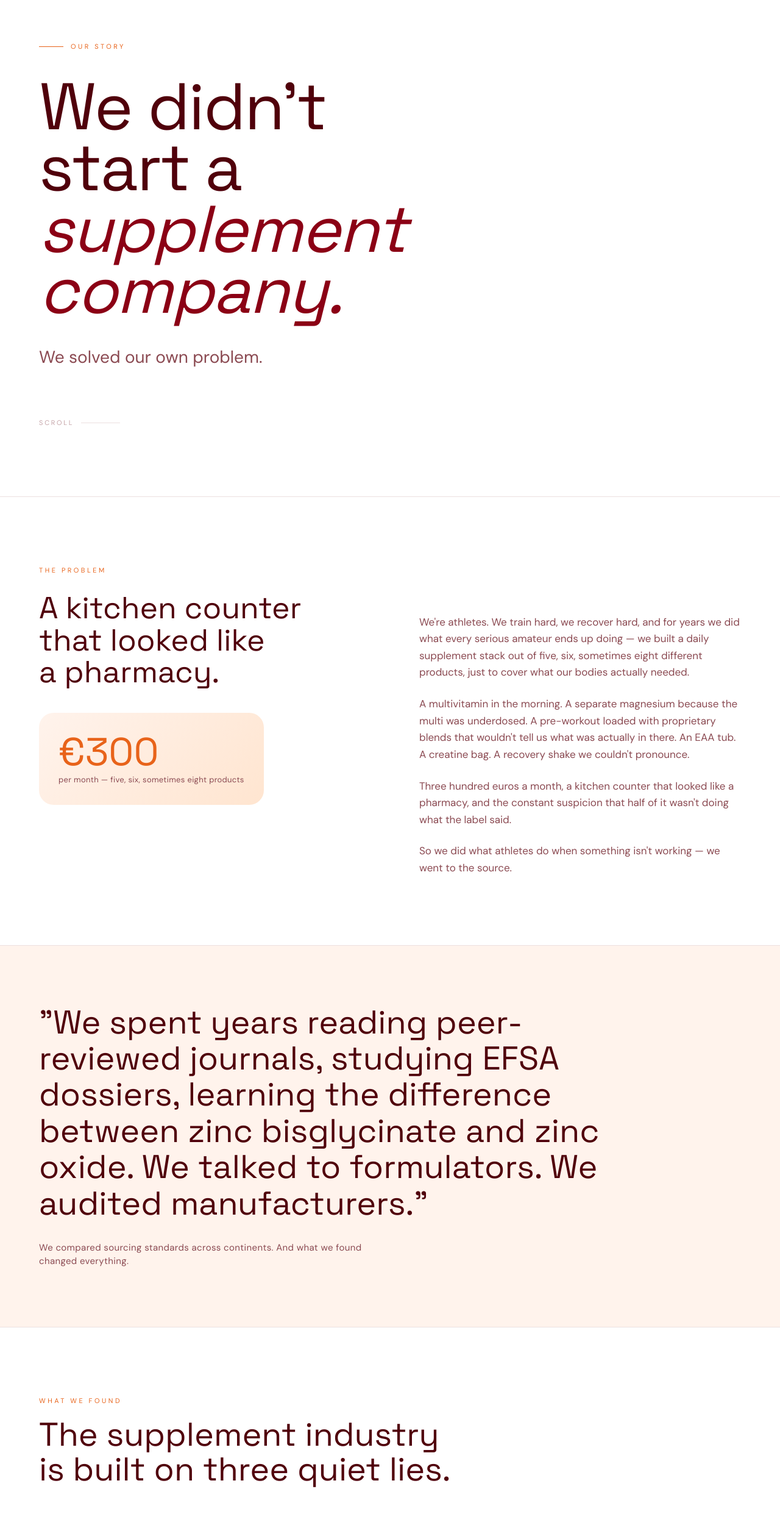
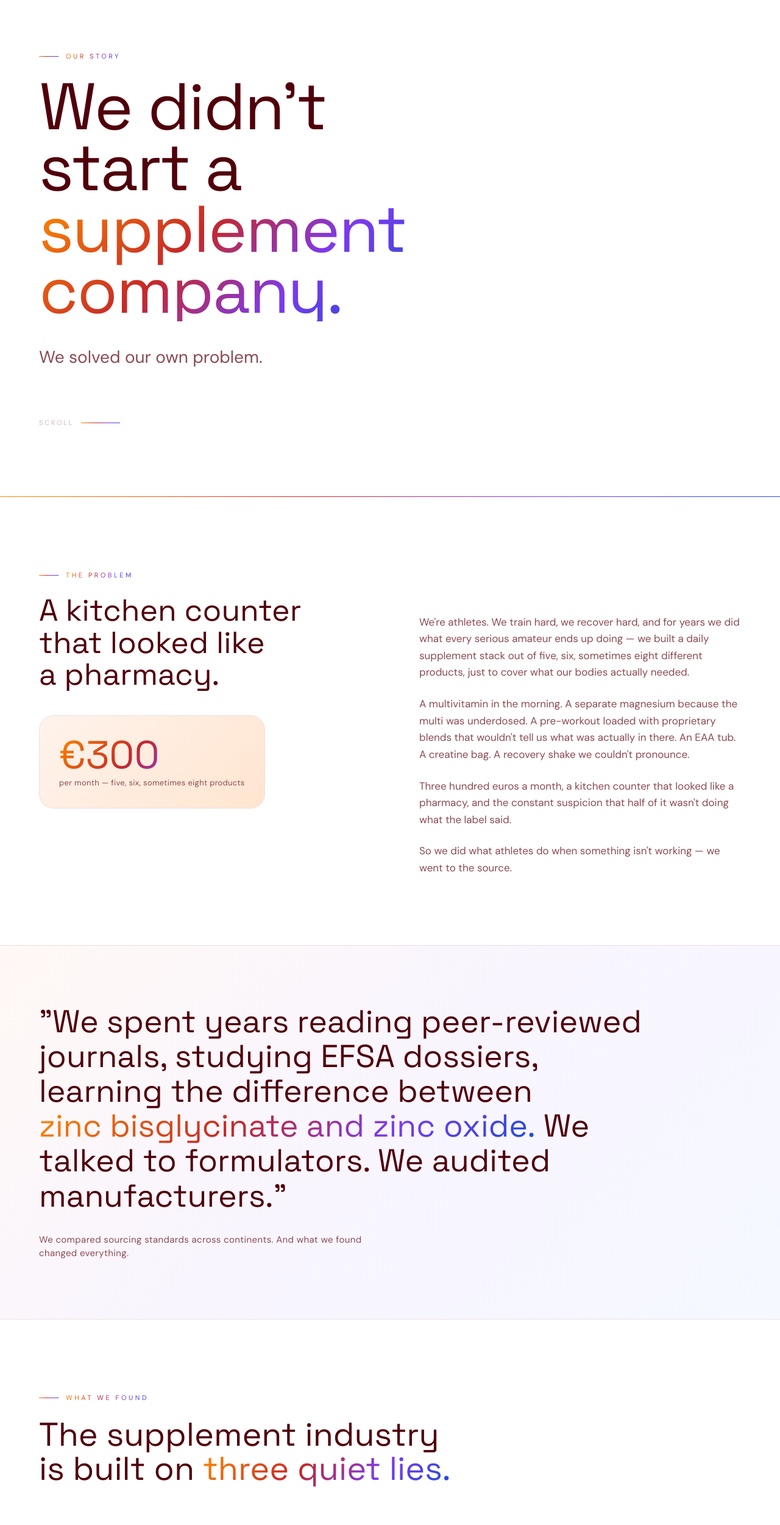
Before and after one commit to Sandu2006a/LIFECODE, a Next.js app in the folder web/: page /about in a window 1280 px wide. Shown: the part 100-2601 px from the top of the page at 61% size. Built offline with nearby package versions, Linux system fonts and the light colour scheme; no server answers.

Commit message:
About page: multicolor gradient + Header with profile

```diff
--- a/web/app/about/page.jsx
+++ b/web/app/about/page.jsx
@@ -4,6 +4,20 @@ import { useEffect, useRef } from 'react';
 import Link from 'next/link';
 import { gsap } from 'gsap';
 import { ScrollTrigger } from 'gsap/ScrollTrigger';
+import Header from '@/components/Header';
+
+const BOX_G = 'linear-gradient(135deg, #FF8A00 0%, #C62828 40%, #7C3AED 70%, #1D4ED8 100%)';
+
+function GradientText({ children, className = '' }) {
+  return (
+    <span
+      className={`bg-clip-text text-transparent inline-block ${className}`}
+      style={{ backgroundImage: BOX_G }}
+    >
+      {children}
+    </span>
+  );
+}
 
 const PRINCIPLES = [
   { num: '01', text: 'Clinical doses, every time.' },
@@ -14,15 +28,15 @@ const PRINCIPLES = [
 ];
 
 const PHASES = [
-  { name: 'Morning Pak', status: 'live', accent: '#E8631A', desc: 'Sets the day. Clinically dosed vitamins, minerals, and methylated B-complex for performance and immune function.' },
-  { name: 'Anabolic Recovery', status: 'live', accent: '#C62828', desc: 'Rebuilds it. EAAs, creatine, HMB, tart cherry — everything the body needs post-training.' },
-  { name: 'Pre-Workout', status: 'soon', accent: '#8B4A52', desc: 'Coming next. Science-backed focus and power output, without the crash.' },
-  { name: 'Endurance Gel', status: 'soon', accent: '#8B4A52', desc: 'Coming next. Sustained energy for long efforts, transparently dosed.' },
+  { name: 'Morning Pak',        status: 'live', desc: 'Sets the day. Clinically dosed vitamins, minerals, and methylated B-complex for performance and immune function.' },
+  { name: 'Anabolic Recovery',  status: 'live', desc: 'Rebuilds it. EAAs, creatine, HMB, tart cherry — everything the body needs post-training.' },
+  { name: 'Pre-Workout',        status: 'soon', desc: 'Coming next. Science-backed focus and power output, without the crash.' },
+  { name: 'Endurance Gel',      status: 'soon', desc: 'Coming next. Sustained energy for long efforts, transparently dosed.' },
 ];
 
 const LIES = [
-  { num: '01', title: 'Underdosing', body: 'Active ingredients at 5–10% of the effective dose — enough to list on the label, not enough to do anything.' },
-  { num: '02', title: 'Proprietary blends', body: "A branded blend name instead of ingredient amounts. Hiding what's actually in there — and how little." },
+  { num: '01', title: 'Underdosing',           body: 'Active ingredients at 5–10% of the effective dose — enough to list on the label, not enough to do anything.' },
+  { num: '02', title: 'Proprietary blends',    body: "A branded blend name instead of ingredient amounts. Hiding what's actually in there — and how little." },
   { num: '03', title: 'Artificial sweeteners', body: 'Sucralose, acesulfame-K, aspartame. In products that charge premium prices. On top of everything else.' },
 ];
 
@@ -34,6 +48,20 @@ const WHO = [
   'Demands clinical doses. Every time.',
 ];
 
+function Eyebrow({ children }) {
+  return (
+    <div className="inline-flex items-center gap-3 mb-6">
+      <span className="h-px w-8 flex-shrink-0" style={{ background: BOX_G }} />
+      <span
+        className="font-body text-[11px] tracking-[0.32em] uppercase bg-clip-text text-transparent"
+        style={{ backgroundImage: BOX_G }}
+      >
+        {children}
+      </span>
+    </div>
+  );
+}
+
 export default function AboutPage() {
   const heroRef = useRef(null);
 
@@ -44,7 +72,7 @@ export default function AboutPage() {
     if (heroEls?.length) {
       gsap.fromTo(heroEls,
         { opacity: 0, y: 44 },
-        { opacity: 1, y: 0, duration: 1.1, ease: 'power3.out', stagger: 0.14, delay: 0.25 }
+        { opacity: 1, y: 0, duration: 1.1, ease: 'power3.out', stagger: 0.14, delay: 0.35 }
       );
     }
 
@@ -60,47 +88,49 @@ export default function AboutPage() {
   }, []);
 
   return (
+    <>
+      <Header />
+
       <main className="bg-lc-white text-lc-maroon overflow-x-hidden">
 
-      {/* ─── HERO ─────────────────────────────────────────────── */}
-      <section ref={heroRef} className="pt-40 pb-28 px-8 md:px-16 max-w-[1440px] mx-auto">
-        <div data-h className="inline-flex items-center gap-3 mb-10">
-          <span className="h-px w-10 bg-lc-orange" />
-          <span className="font-body text-[11px] tracking-[0.32em] uppercase text-lc-orange">Our Story</span>
+        {/* ─── HERO ────────────────────────────────────────────── */}
+        <section ref={heroRef} className="pt-44 pb-28 px-8 md:px-16 max-w-[1440px] mx-auto">
+          <div data-h>
+            <Eyebrow>Our Story</Eyebrow>
           </div>
 
-        <h1 data-h className="font-sans font-700 text-[56px] md:text-[86px] lg:text-[108px] leading-[0.93] tracking-[-0.02em] text-lc-maroon">
-          We didn't<br />
-          start a<br />
-          <span className="text-lc-crimson italic">supplement<br />company.</span>
+          <h1 data-h className="font-sans font-700 text-[56px] md:text-[86px] lg:text-[108px] leading-[0.93] tracking-[-0.02em]">
+            <span className="text-lc-maroon">We didn't<br />start a<br /></span>
+            <GradientText>supplement<br />company.</GradientText>
           </h1>
 
           <p data-h className="mt-10 font-body text-[22px] md:text-[28px] text-lc-maroon-dim max-w-lg leading-snug">
             We solved our own problem.
           </p>
 
-        {/* Scroll cue */}
-        <div data-h className="mt-20 flex items-center gap-3 text-lc-maroon-dim/50">
+          <div data-h className="mt-20 flex items-center gap-3 text-lc-maroon-dim/40">
             <span className="font-body text-[11px] tracking-[0.25em] uppercase">Scroll</span>
-          <span className="h-px w-16 bg-lc-line-light" />
+            <span className="h-px w-16" style={{ background: BOX_G }} />
           </div>
         </section>
 
-      <div className="h-px bg-lc-line-light" />
+        <div className="h-px" style={{ background: BOX_G }} />
 
-      {/* ─── THE PROBLEM ──────────────────────────────────────── */}
+        {/* ─── THE PROBLEM ─────────────────────────────────────── */}
         <section className="py-28 px-8 md:px-16 max-w-[1440px] mx-auto">
           <div className="grid md:grid-cols-2 gap-16 lg:gap-24 items-start">
 
             <div data-s>
-            <span className="font-body text-[11px] tracking-[0.32em] uppercase text-lc-orange block mb-7">The Problem</span>
+              <Eyebrow>The Problem</Eyebrow>
               <h2 className="font-sans font-700 text-[38px] md:text-[50px] leading-[1.05] text-lc-maroon mb-10">
                 A kitchen counter<br />that looked like<br />a pharmacy.
               </h2>
-            {/* Stat card */}
-            <div className="rounded-3xl p-8 inline-block"
+              <div className="rounded-3xl p-8 inline-block border border-lc-line-light"
                 style={{ background: 'linear-gradient(135deg,#FFF3EC 0%,#FFE5D0 100%)' }}>
-              <span className="font-sans font-700 text-[64px] leading-none text-lc-orange block">€300</span>
+                <span className="font-sans font-700 text-[64px] leading-none block bg-clip-text text-transparent"
+                  style={{ backgroundImage: BOX_G }}>
+                  €300
+                </span>
                 <span className="font-body text-[13px] text-lc-maroon-dim tracking-wide mt-1 block">
                   per month — five, six, sometimes eight products
                 </span>
@@ -120,11 +150,14 @@ export default function AboutPage() {
           </div>
         </section>
 
-      {/* ─── PULLED QUOTE ─────────────────────────────────────── */}
-      <section className="py-24 px-8 md:px-16 bg-lc-orange-light border-y border-lc-line-light">
+        {/* ─── PULLED QUOTE ────────────────────────────────────── */}
+        <section className="py-24 px-8 md:px-16 border-y border-lc-line-light"
+          style={{ background: 'linear-gradient(135deg,#FFF8F5 0%,#F8F5FF 50%,#F5F8FF 100%)' }}>
           <div className="max-w-[1440px] mx-auto">
-          <p data-s className="font-sans font-700 text-[26px] md:text-[40px] lg:text-[54px] leading-[1.1] text-lc-maroon max-w-5xl">
-            "We spent years reading peer-reviewed journals, studying EFSA dossiers, learning the difference between zinc bisglycinate and zinc oxide. We talked to formulators. We audited manufacturers."
+            <p data-s className="font-sans font-700 text-[26px] md:text-[40px] lg:text-[52px] leading-[1.1] text-lc-maroon max-w-5xl">
+              "We spent years reading peer-reviewed journals, studying EFSA dossiers, learning the difference between{' '}
+              <GradientText>zinc bisglycinate and zinc oxide.</GradientText>{' '}
+              We talked to formulators. We audited manufacturers."
             </p>
             <p data-s className="mt-8 font-body text-[15px] text-lc-maroon-dim tracking-wide max-w-xl">
               We compared sourcing standards across continents. And what we found changed everything.
@@ -132,21 +165,29 @@ export default function AboutPage() {
           </div>
         </section>
 
-      {/* ─── THREE LIES ───────────────────────────────────────── */}
+        {/* ─── THREE LIES ──────────────────────────────────────── */}
         <section className="py-28 px-8 md:px-16 max-w-[1440px] mx-auto">
           <div data-s className="mb-16">
-          <span className="font-body text-[11px] tracking-[0.32em] uppercase text-lc-orange block mb-5">What We Found</span>
+            <Eyebrow>What We Found</Eyebrow>
             <h2 className="font-sans font-700 text-[36px] md:text-[54px] leading-[1.05] text-lc-maroon">
-            The supplement industry<br />is built on three quiet lies.
+              The supplement industry<br />is built on{' '}
+              <GradientText>three quiet lies.</GradientText>
             </h2>
           </div>
 
           <div className="grid md:grid-cols-3 gap-5 mb-14">
             {LIES.map(({ num, title, body }) => (
               <div key={num} data-s
-              className="rounded-3xl border border-lc-line-light p-9 group hover:border-lc-orange/40 hover:bg-lc-orange-light transition-all duration-300">
-              <span className="font-sans font-700 text-[11px] tracking-[0.3em] text-lc-orange/50 block mb-5">{num}</span>
-              <h3 className="font-sans font-700 text-[26px] text-lc-crimson mb-4 leading-tight">{title}</h3>
+                className="rounded-3xl border border-lc-line-light p-9 group hover:shadow-lg transition-all duration-300"
+                style={{ '--hover-border': 'transparent' }}
+                onMouseEnter={e => e.currentTarget.style.borderColor = 'transparent'}
+                onMouseLeave={e => e.currentTarget.style.borderColor = ''}
+              >
+                <GradientText className="font-sans font-700 text-[11px] tracking-[0.3em] block mb-5">{num}</GradientText>
+                <h3 className="font-sans font-700 text-[26px] text-lc-maroon mb-4 leading-tight bg-clip-text text-transparent"
+                  style={{ backgroundImage: BOX_G }}>
+                  {title}
+                </h3>
                 <p className="font-body text-[15px] text-lc-maroon-dim leading-relaxed">{body}</p>
               </div>
             ))}
@@ -154,58 +195,65 @@ export default function AboutPage() {
 
           <p data-s className="font-body text-[18px] text-lc-maroon-dim max-w-2xl leading-relaxed">
             The brands that don't lie cost €60–90 a product — and you still need four of them to run a real protocol.{' '}
-          <span className="text-lc-maroon font-700">So we stopped looking. We built it ourselves.</span>
+            <span className="font-700 bg-clip-text text-transparent" style={{ backgroundImage: BOX_G }}>
+              So we stopped looking. We built it ourselves.
+            </span>
           </p>
         </section>
 
-      {/* ─── THE SYSTEM ───────────────────────────────────────── */}
-      <section className="py-28 px-8 md:px-16" style={{ background: '#50000B' }}>
+        {/* ─── THE SYSTEM ──────────────────────────────────────── */}
+        <section className="py-28 px-8 md:px-16" style={{ background: '#0D0D0F' }}>
           <div className="max-w-[1440px] mx-auto">
             <div data-s className="mb-16">
-            <span className="font-body text-[11px] tracking-[0.32em] uppercase text-lc-orange block mb-5">Where We Start</span>
+              <div className="inline-flex items-center gap-3 mb-6">
+                <span className="h-px w-8" style={{ background: BOX_G }} />
+                <span className="font-body text-[11px] tracking-[0.32em] uppercase bg-clip-text text-transparent"
+                  style={{ backgroundImage: BOX_G }}>
+                  Where We Start
+                </span>
+              </div>
               <h2 className="font-sans font-700 text-[36px] md:text-[54px] leading-[1.05] text-white max-w-2xl">
-              A complete daily<br />performance system<br />across four phases.
+                A complete daily<br />performance system<br />
+                <GradientText>across four phases.</GradientText>
               </h2>
-            <p className="mt-6 font-body text-[17px] text-white/55 max-w-lg leading-relaxed">
+              <p className="mt-6 font-body text-[17px] text-white/50 max-w-lg leading-relaxed">
                 Each phase is a single stick. Clinically dosed, naturally sweetened, fully transparent. The work of an eight-product stack — in four sticks.
               </p>
             </div>
 
             <div className="grid md:grid-cols-2 lg:grid-cols-4 gap-4">
-            {PHASES.map(({ name, status, accent, desc }) => (
+              {PHASES.map(({ name, status, desc }, i) => (
                 <div key={name} data-s
-                className={`rounded-3xl p-8 border transition-colors duration-300
+                  className={`rounded-3xl p-8 border transition-all duration-300
                     ${status === 'live'
                       ? 'border-white/10 bg-white/[0.06] hover:bg-white/10'
-                    : 'border-white/5 bg-white/[0.02] opacity-50'}`}
+                      : 'border-white/5 bg-white/[0.02] opacity-40'}`}
                 >
                   <span
-                  className="font-body text-[10px] tracking-[0.28em] uppercase px-3 py-1.5 rounded-full inline-block mb-6"
-                  style={{
-                    color: status === 'live' ? accent : '#8B4A52',
-                    background: status === 'live' ? `${accent}25` : 'rgba(139,74,82,0.18)',
-                  }}
+                    className="font-body text-[10px] tracking-[0.28em] uppercase px-3 py-1.5 rounded-full inline-block mb-6 bg-clip-text text-transparent"
+                    style={{ backgroundImage: status === 'live' ? BOX_G : 'linear-gradient(90deg,#888,#666)', border: '1px solid rgba(255,255,255,0.1)' }}
                   >
                     {status === 'live' ? 'Available Now' : 'Coming Soon'}
                   </span>
                   <h3 className="font-sans font-700 text-[22px] text-white mb-3 leading-tight">{name}</h3>
-                <p className="font-body text-[14px] text-white/45 leading-relaxed">{desc}</p>
+                  <p className="font-body text-[14px] text-white/40 leading-relaxed">{desc}</p>
                 </div>
               ))}
             </div>
 
-          <p data-s className="mt-12 font-body text-[15px] text-white/40 max-w-xl leading-relaxed">
+            <p data-s className="mt-12 font-body text-[15px] text-white/35 max-w-xl leading-relaxed">
               We're not launching with a hero product. The body doesn't work in heroes. It works in phases — and we'd rather build the system properly, one phase at a time, than ship a compromised version of the whole thing.
             </p>
           </div>
         </section>
 
-      {/* ─── MANIFESTO ────────────────────────────────────────── */}
+        {/* ─── MANIFESTO ───────────────────────────────────────── */}
         <section className="py-28 px-8 md:px-16 max-w-[1440px] mx-auto">
           <div data-s className="mb-16">
-          <span className="font-body text-[11px] tracking-[0.32em] uppercase text-lc-orange block mb-5">What We Stand For</span>
+            <Eyebrow>What We Stand For</Eyebrow>
             <h2 className="font-sans font-700 text-[36px] md:text-[54px] leading-[1.05] text-lc-maroon">
-            Five things<br />we never compromise on.
+              Five things<br />
+              <GradientText>we never compromise on.</GradientText>
             </h2>
           </div>
 
@@ -215,10 +263,14 @@ export default function AboutPage() {
                 className={`flex items-start gap-8 md:gap-14 py-8 group cursor-default
                   ${i < PRINCIPLES.length - 1 ? 'border-b border-lc-line-light' : ''}`}
               >
-              <span className="font-sans font-700 text-[11px] tracking-[0.28em] text-lc-orange/40 mt-2 flex-shrink-0 group-hover:text-lc-orange transition-colors duration-300">
+                <GradientText className="font-sans font-700 text-[11px] tracking-[0.28em] mt-2 flex-shrink-0 opacity-60 group-hover:opacity-100 transition-opacity duration-300">
                   {num}
-              </span>
-              <p className="font-sans font-700 text-[22px] md:text-[30px] text-lc-maroon leading-tight group-hover:text-lc-crimson transition-colors duration-300">
+                </GradientText>
+                <p className="font-sans font-700 text-[22px] md:text-[30px] text-lc-maroon leading-tight group-hover:bg-clip-text group-hover:text-transparent transition-all duration-300"
+                  style={{ '--g': BOX_G }}
+                  onMouseEnter={e => { e.currentTarget.style.backgroundImage = BOX_G; }}
+                  onMouseLeave={e => { e.currentTarget.style.backgroundImage = ''; e.currentTarget.style.webkitTextFillColor = ''; }}
+                >
                   {text}
                 </p>
               </div>
@@ -226,18 +278,19 @@ export default function AboutPage() {
           </div>
         </section>
 
-      {/* ─── WHO THIS IS FOR ──────────────────────────────────── */}
-      <section className="py-28 px-8 md:px-16 bg-lc-orange-light border-y border-lc-line-light">
+        {/* ─── WHO THIS IS FOR ─────────────────────────────────── */}
+        <section className="py-28 px-8 md:px-16 border-y border-lc-line-light"
+          style={{ background: 'linear-gradient(135deg,#FFF8F5 0%,#F5F0FF 100%)' }}>
           <div className="max-w-[1440px] mx-auto grid md:grid-cols-2 gap-16 lg:gap-24 items-center">
             <div data-s>
-            <span className="font-body text-[11px] tracking-[0.32em] uppercase text-lc-orange block mb-7">Who This Is Built For</span>
+              <Eyebrow>Who This Is Built For</Eyebrow>
               <h2 className="font-sans font-700 text-[40px] md:text-[56px] leading-[1.0] text-lc-maroon mb-8">
-              The serious<br />amateur.
+                The <GradientText>serious</GradientText><br />amateur.
               </h2>
+              <p className="font-body text-[17px] text-lc-maroon-dim leading-relaxed max-w-md mb-5">
+                The lifter, the runner, the cyclist, the fighter, the early-morning lap swimmer with a real job and a real family. The high-performer who treats nutrition as part of the work.
+              </p>
               <p className="font-body text-[17px] text-lc-maroon-dim leading-relaxed max-w-md">
-              The lifter, the runner, the cyclist, the fighter, the early-morning lap swimmer with a real job and a real family. The high-performer who treats nutrition as part of the work — not as a lifestyle aesthetic, not as a wellness routine, not as something to post about.
-            </p>
-            <p className="mt-5 font-body text-[17px] text-lc-maroon-dim leading-relaxed max-w-md">
                 If you're looking for a green powder with a celebrity on the label, you're in the wrong place.
               </p>
             </div>
@@ -247,7 +300,7 @@ export default function AboutPage() {
                 <div key={i}
                   className={`flex items-center gap-5 py-5 ${i < WHO.length - 1 ? 'border-b border-lc-line-light' : ''}`}
                 >
-                <span className="w-2 h-2 rounded-full bg-lc-orange flex-shrink-0" />
+                  <span className="w-2 h-2 rounded-full flex-shrink-0" style={{ background: BOX_G }} />
                   <p className="font-sans font-700 text-[18px] md:text-[20px] text-lc-maroon">{line}</p>
                 </div>
               ))}
@@ -255,22 +308,24 @@ export default function AboutPage() {
           </div>
         </section>
 
-      {/* ─── THE LINE WE DREW ─────────────────────────────────── */}
+        {/* ─── THE LINE WE DREW ────────────────────────────────── */}
         <section className="py-28 px-8 md:px-16 max-w-[1440px] mx-auto">
           <div data-s className="max-w-3xl mb-16">
-          <span className="font-body text-[11px] tracking-[0.32em] uppercase text-lc-orange block mb-6">The Line We Drew</span>
+            <Eyebrow>The Line We Drew</Eyebrow>
             <h2 className="font-sans font-700 text-[32px] md:text-[48px] leading-[1.1] text-lc-maroon mb-8">
-            We exist against underdosing. Against hidden blends. Against sucralose in products that charge premium prices.
+              We exist against underdosing. Against hidden blends.{' '}
+              <GradientText>Against sucralose in products that charge premium prices.</GradientText>
             </h2>
             <p className="font-body text-[17px] text-lc-maroon-dim leading-relaxed">
               Against the assumption that athletes won't read the label. If you train seriously, you deserve a supplement system that does the same.
             </p>
           </div>
 
-        {/* Final CTA strip */}
-        <div data-s className="border-t border-lc-line-light pt-16 flex flex-col md:flex-row items-start md:items-center justify-between gap-10">
+          {/* CTA */}
+          <div data-s className="border-t pt-16 flex flex-col md:flex-row items-start md:items-center justify-between gap-10"
+            style={{ borderImage: `${BOX_G} 1` }}>
             <div>
-            <p className="font-body text-[11px] tracking-[0.32em] uppercase text-lc-orange mb-3">Ready to start?</p>
+              <Eyebrow>Ready to start?</Eyebrow>
               <h3 className="font-sans font-700 text-[30px] md:text-[38px] text-lc-maroon leading-tight">
                 Build your protocol.
               </h3>
@@ -278,7 +333,7 @@ export default function AboutPage() {
             <div className="flex flex-col sm:flex-row gap-4">
               <Link href="/pricing"
                 className="inline-flex items-center justify-center px-9 py-4 rounded-full text-white font-body text-[13px] tracking-[0.2em] uppercase transition-all duration-300 hover:opacity-85"
-              style={{ background: 'linear-gradient(90deg,#FF8A00,#C62828)' }}>
+                style={{ background: BOX_G }}>
                 Get Started
               </Link>
               <Link href="/#morning"
@@ -290,5 +345,6 @@ export default function AboutPage() {
         </section>
 
       </main>
+    </>
   );
 }
```
Lines whose indentation alone changed are shown as unchanged.
